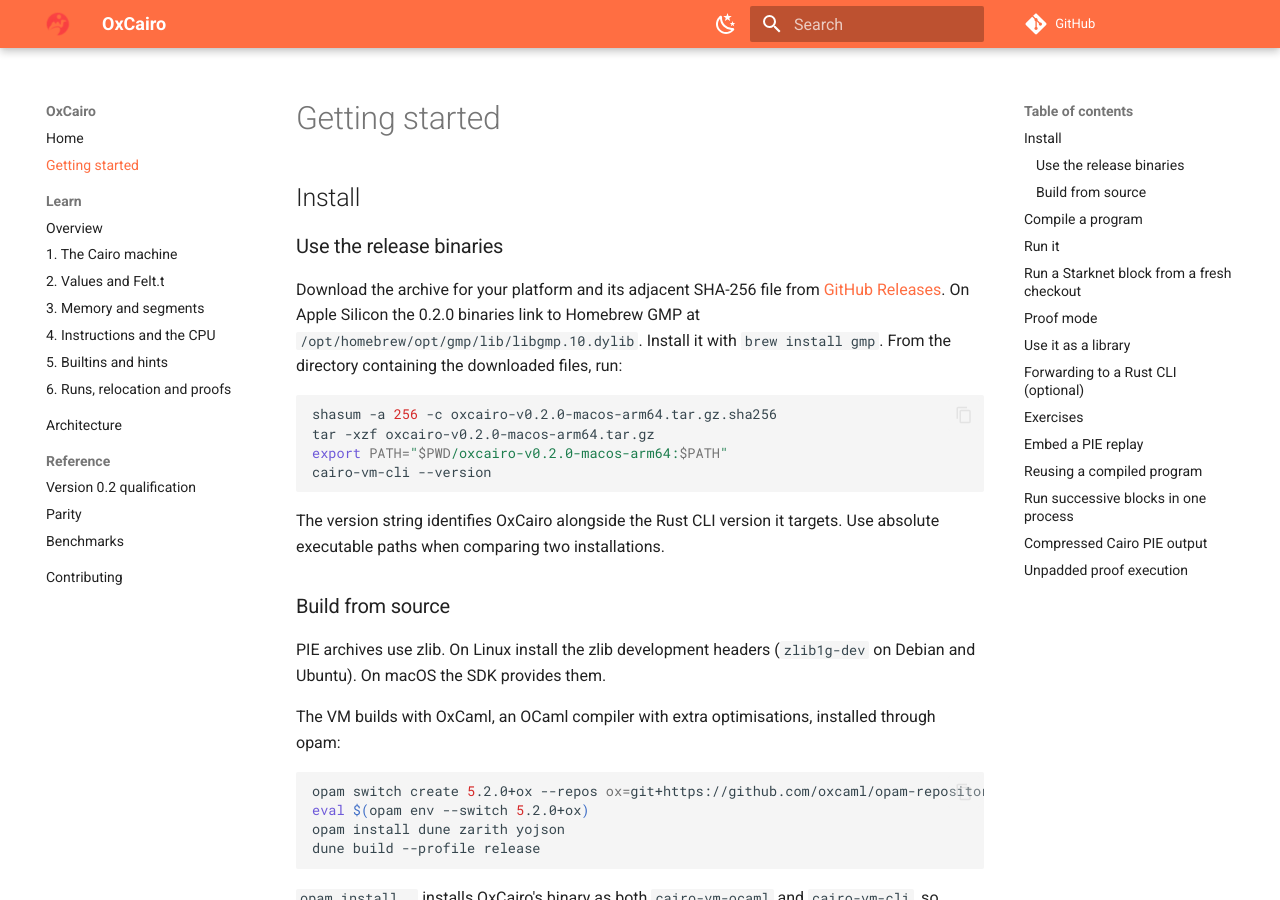
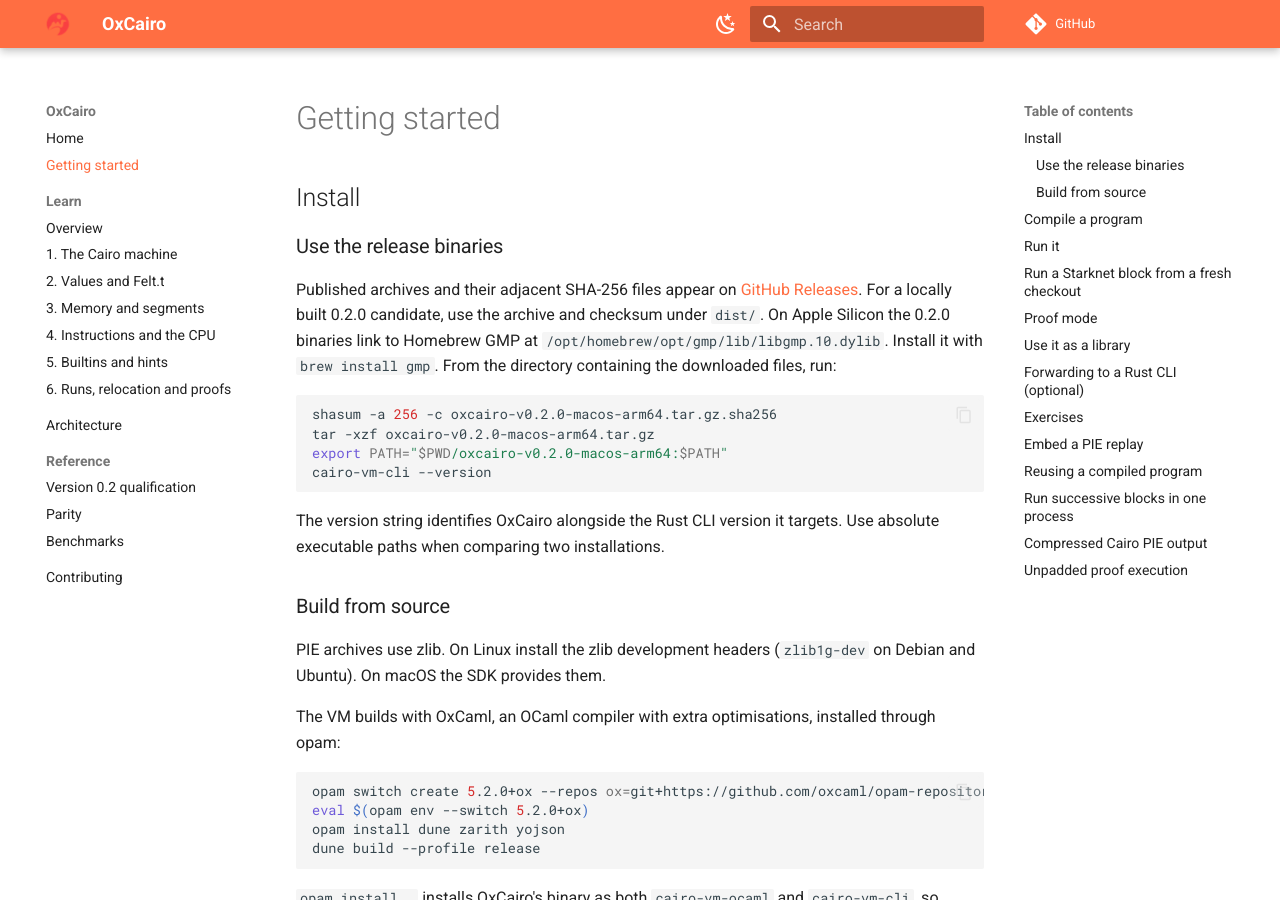
Before and after one commit to teddyjfpender/cairo-vm-ocaml, an MkDocs documentation site: the page built from docs/getting-started.md, in a window 1280 px wide and 900 px high. Built offline with MkDocs 1.6.1 and Material for MkDocs 9.7.7, drawn with Linux system fonts in a browser that asks for light colours; comment, search, counter and statistics services are not loaded.

Commit message:
Clarify installation from the locally staged release candidate

```diff
--- a/docs/getting-started.md
+++ b/docs/getting-started.md
@@ -4,8 +4,9 @@
 
 ### Use the release binaries
 
-Download the archive for your platform and its adjacent SHA-256 file from
+Published archives and their adjacent SHA-256 files appear on
 [GitHub Releases](https://github.com/teddyjfpender/cairo-vm-ocaml/releases).
+For a locally built 0.2.0 candidate, use the archive and checksum under `dist/`.
 On Apple Silicon the 0.2.0 binaries link to Homebrew GMP at
 `/opt/homebrew/opt/gmp/lib/libgmp.10.dylib`. Install it with `brew install gmp`.
 From the directory containing the downloaded files, run:
```
